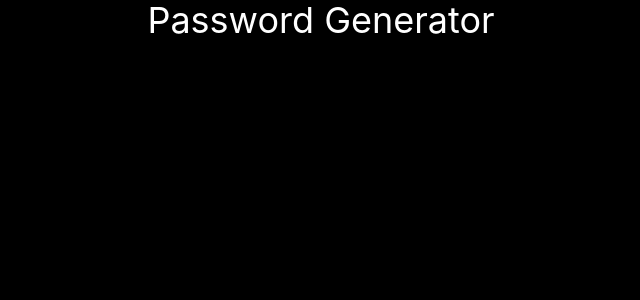
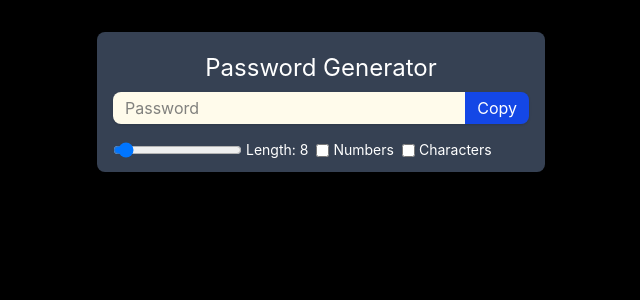
Before and after one commit to therajshivam/fullstack-learn, a React (Vite) app in the folder react-learn/06-password-generator/: page / in a window 1280 px wide. Shown: the top 300 px of the page, without its empty margins (319-959 px from the left). Built offline with nearby package versions, Linux system fonts and the light colour scheme.

Commit message:
password-gen

```diff
--- a/react-learn/06-password-generator/src/App.jsx
+++ b/react-learn/06-password-generator/src/App.jsx
@@ -3,16 +3,83 @@ import './App.css'
 
 function App() {
   const [length, setLength] = useState(8)
-  const [numberAllowed, setnumberAllowed] = useState(false)
-  const [charAllowed, setcharAllowed] = useState(false)
-  const [password, setPassword] = useState("")
+  const [numberAllowed, setNumberAllowed] = useState(false)
+  const [charAllowed, setCharAllowed] = useState(false)
+  const [password, setPassword] = useState("") // input field password
+
+  // password generator method
+  // we have to call this method many times(numbers, length, chars), for the optimised way : useCallback()
+  const passwordGenerator = useCallback(()=>{
+    let pass =""
+    let str = "ABCDEFGHIJKLMNOPQRSTUVWXYZabcdefghijklmnopqrstuvwxyz"
+    if (numberAllowed) str += "0123456789"
+    if (charAllowed) str += "!@#$%^&*()_+-?=/[]{.}>|;':"
+
+    for(let i = 1; i <= length; i++) {
+      let char = Math.floor(Math.random * str.length + 1)
+      pass = str.charAt(char)
+    }
+
+    setPassword(pass)
+
+  }, [length, numberAllowed, charAllowed, setLength])
 
 
 
   return (
     <>
-    <h1 className='text-4xl text-center text-white'>
-    Password Generator</h1>
+    <div className='w-full max-w-md mx-auto shadow-md rounded-lg px-4 py-3 my-8 text-white bg-gray-700'>
+      <h1 className='text-center text-white text-2xl m-2'>Password Generator</h1>
+      <div className='flex shadow rounded-lg overflow-hidden mb-4'>
+        <input
+        type="text"
+        value={password}
+        className='outline-none w-full py-1 px-3 bg-amber-50 text-gray-950'
+        placeholder='Password'
+        readOnly
+        />
+        <button
+        className='outline-none bg-blue-700 px-3 py-0.5 shrink-0 '
+        >Copy</button>
+      </div>
+      <div className='flex text-sm gap-x-2'>
+        <div className='flex items-center gap-x-1'>
+          <input
+          type="range"
+          min={6}
+          max={50}
+          value={length}
+          className='cursor-pointer'
+          onChange={(e)=>{setLength(e.target.value)}}
+          />
+          <label>Length: {length}</label>
+        </div>
+        <div
+        className='flex items-center gap-x-1'>
+          <input
+          type="checkbox"
+          defaultChecked={numberAllowed}
+          id='numberInput'
+          onChange={()=>{
+            setNumberAllowed((prev) => !prev)
+          }}
+          />
+          <label htmlFor="numberInput">Numbers</label>
+        </div>
+        <div
+        className='flex items-center gap-x-1'>
+          <input
+          type="checkbox"
+          defaultChecked={charAllowed}
+          id='charInput'
+          onChange={()=>{
+            setCharAllowed((prev) => !prev)
+          }}
+          />
+          <label htmlFor="charInput">Characters</label>
+        </div>
+      </div>
+    </div>
     </>
   )
 }
```
Also changed, not shown: 1 other file (tests, documents, lock files or other folders).
